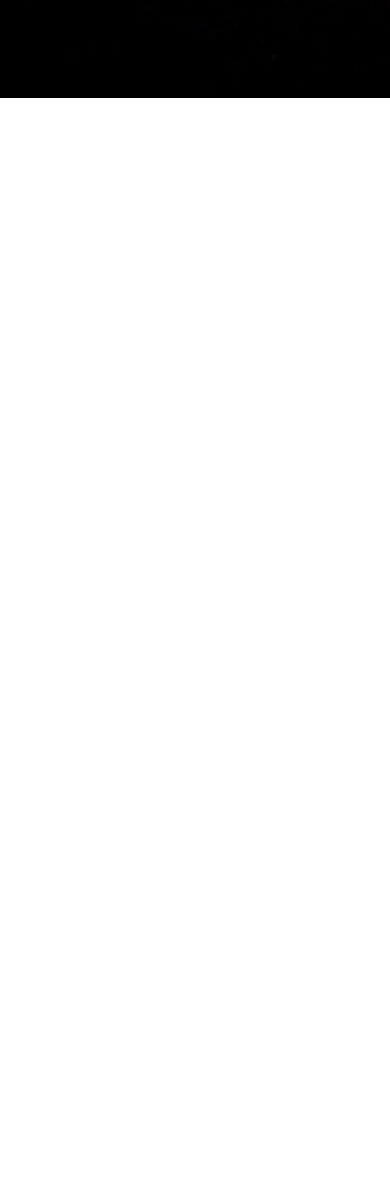
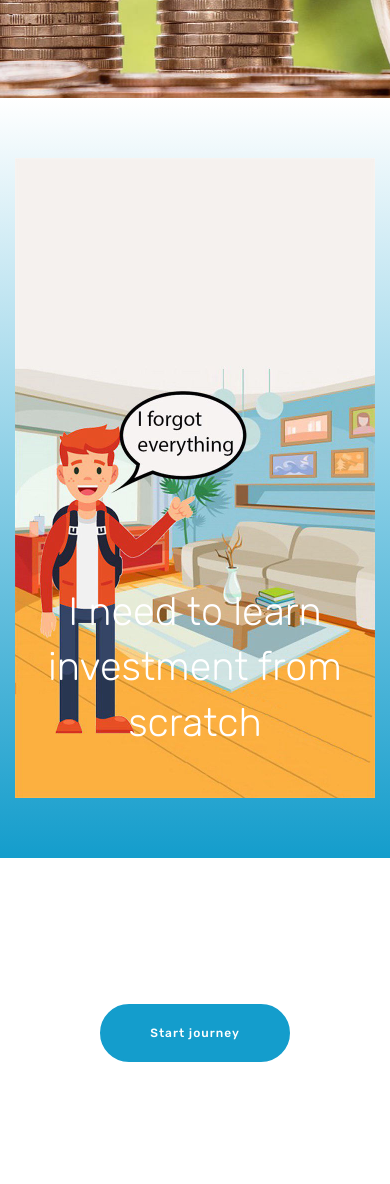
Before and after one commit to devjn/gamagen, a plain HTML site: page index.html in a window 390 px wide. Shown: the part 746-1930 px from the top of the page. Before the commit the page ends 844 px from the top, so only its background shows below. Drawn offline with Linux system fonts and the light colour scheme.

Commit message:
create github pages

```diff
--- /dev/null
+++ b/assets/images/hashes.json
@@ -0,0 +1 @@
+{"TLd6DXVa7d0t6U56T6H1Bw==":"mbr-1920x1297.jpg","enz7CFZLI4P0xsmSAi2TRw==":"photo5195410952453990911-720x1280.jpg"}
--- a/assets/mobirise/css/mbr-additional.css
+++ b/assets/mobirise/css/mbr-additional.css
@@ -1377,7 +1377,7 @@ body {
   display: none;
 }
 .cid-rb3s4ZUClq {
-  background-image: url("../../../assets/images/jumbotron.jpg");
+  background-image: url("../../../assets/images/mbr-1920x1297.jpg");
 }
 .cid-rb3s6qc8Xa .navbar {
   background: #ffffff;
@@ -1776,3 +1776,36 @@ body {
 .cid-rb3s6qc8Xa .dropdown-item:hover {
   color: #767676 !important;
 }
+.cid-rb4pSdMdCl {
+  background: #ffffff;
+  padding-top: 60px;
+  padding-bottom: 60px;
+  background: linear-gradient(0deg, #149dcc, #ffffff);
+}
+.cid-rb4pSdMdCl .image-block {
+  margin: auto;
+}
+.cid-rb4pSdMdCl figcaption {
+  position: relative;
+}
+.cid-rb4pSdMdCl figcaption div {
+  position: absolute;
+  bottom: 0;
+  width: 100%;
+}
+@media (max-width: 768px) {
+  .cid-rb4pSdMdCl .image-block {
+    width: 100% !important;
+  }
+}
+.cid-rb4qzHgKsR {
+  padding-top: 90px;
+  padding-bottom: 90px;
+  background-color: #ffffff;
+}
+.cid-rb4qzHgKsR .mbr-section-subtitle {
+  color: #767676;
+}
+.cid-rb4qzHgKsR .btn {
+  margin: 0 0 .5rem 0;
+}
--- a/index.html
+++ b/index.html
@@ -48,7 +48,7 @@
     </nav>
 </section>
 
-<section class="engine"><a href="https://mobiri.se/n">free simple site templates</a></section><section class="cid-rb3s4ZUClq mbr-fullscreen mbr-parallax-background" id="header2-0">
+<section class="engine"><a href="https://mobiri.se/c">free web builder</a></section><section class="cid-rb3s4ZUClq mbr-fullscreen mbr-parallax-background" id="header2-0">
 
 
 
@@ -59,11 +59,8 @@
             <div class="mbr-white col-md-10">
                 <h1 class="mbr-section-title mbr-bold pb-3 mbr-fonts-style display-1">Money Saver</h1>
 
-                <p class="mbr-text pb-3 mbr-fonts-style display-5">aidhJDHJA</p>
-                <div class="mbr-section-btn">
-                    <a class="btn btn-md btn-secondary display-4" href="https://mobirise.com">LEARN MORE</a>
-                    <a class="btn btn-md btn-white-outline display-4" href="https://mobirise.com">LIVE DEMO</a>
-                </div>
+                <p class="mbr-text pb-3 mbr-fonts-style display-5"></p>
+
             </div>
         </div>
     </div>
@@ -71,6 +68,38 @@
         <a href="#next">
             <i class="mbri-down mbr-iconfont"></i>
         </a>
+    </div>
+</section>
+
+<section class="cid-rb4pSdMdCl" id="image3-2">
+
+
+
+    <figure class="mbr-figure container">
+            <div class="image-block" style="width: 80%;">
+                <img src="assets/images/photo5195410952453990911-720x1280.jpg" width="1400" alt="Mobirise" title="">
+                <figcaption class="mbr-figure-caption mbr-figure-caption-over">
+                    <div class="container pb-5 mbr-white align-center mbr-fonts-style display-1">I need to learn investment from scratch</div>
+                </figcaption>
+            </div>
+    </figure>
+</section>
+
+<section class="mbr-section info1 cid-rb4qzHgKsR" id="info1-3">
+
+
+
+
+    <div class="container">
+        <div class="row justify-content-center content-row">
+            <div class="media-container-column title col-12 col-lg-7 col-md-6">
+                <h3 class="mbr-section-subtitle align-left mbr-light pb-3 mbr-fonts-style display-5"></h3>
+                <h2 class="align-left mbr-bold mbr-fonts-style display-2"></h2>
+            </div>
+            <div class="media-container-column col-12 col-lg-3 col-md-4">
+                <div class="mbr-section-btn align-right py-4"><a class="btn btn-primary display-4" href="https://vladimir268.typeform.com/to/Rhk8MM">Start journey</a></div>
+            </div>
+        </div>
     </div>
 </section>
 
```
Also changed, not shown: assets/images/mbr-1920x1297.jpg (added), assets/images/photo5195410952453990911-720x1280.jpg (added), 1 other file.
